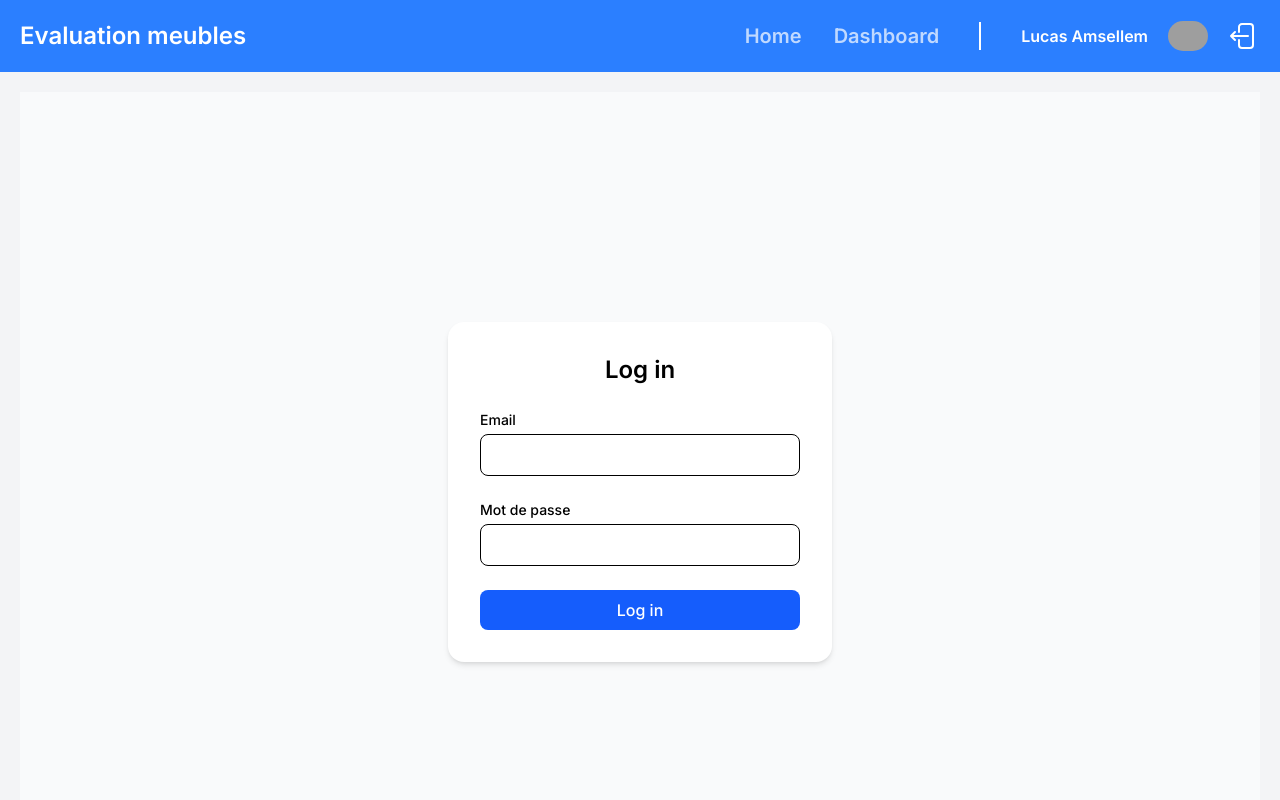
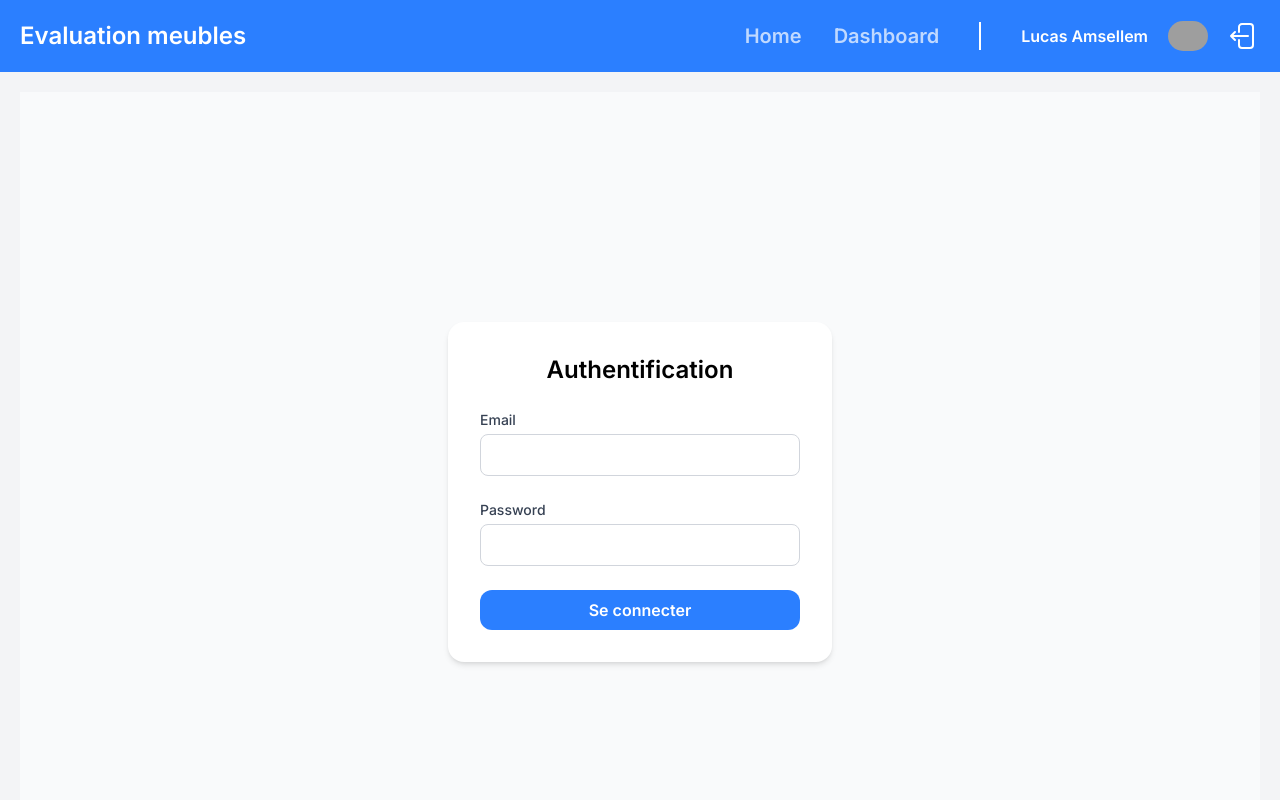
Before and after one commit to lucasamsellem/evaluation_meuble, a React (Vite) app in the folder front/: page /login in a window 1280 px wide. Shown: the top 800 px of the page. Built offline with nearby package versions, Linux system fonts and the light colour scheme; grey boxes are pictures that could not be loaded.

Commit message:
feat: minor refactoring

```diff
--- a/front/src/components/ActionButton.tsx
+++ b/front/src/components/ActionButton.tsx
@@ -3,16 +3,23 @@ type ActionButtonProps = {
   type?: 'button' | 'submit' | 'reset';
   className?: string;
   onClick?: () => void;
+  isLoading?: boolean;
 };
 
-function ActionButton({ type = 'button', children, className, onClick }: ActionButtonProps) {
+function ActionButton({
+  type = 'button',
+  className,
+  isLoading,
+  onClick,
+  children,
+}: ActionButtonProps) {
   return (
     <button
       className={`text-white bg-blue-500 px-3 py-2 rounded-xl font-semibold ${className}`}
       onClick={onClick}
       type={type}
     >
-      {children}
+      {isLoading ? 'Loading...' : children}
     </button>
   );
 }
--- a/front/src/components/FormField.tsx
+++ b/front/src/components/FormField.tsx
@@ -1,4 +1,5 @@
 import React from 'react';
+import capitalizeFirstLetter from '../utils/capitalizeFirstLetter';
 
 interface FormFieldProps {
   label?: string;
@@ -23,7 +24,7 @@ function FormField({
     <div className='flex flex-col gap-1'>
       {label && (
         <label htmlFor={name} className='text-sm font-medium text-gray-700'>
-          {label}
+          {capitalizeFirstLetter(label)}
         </label>
       )}
 
--- a/front/src/components/Furniture.tsx
+++ b/front/src/components/Furniture.tsx
@@ -18,15 +18,15 @@ type FurnitureProps = {
   quantity: number;
 };
 
+const fallbackImg =
+  'https://external-content.duckduckgo.com/iu/?u=https%3A%2F%2Fm.media-amazon.com%2Fimages%2FI%2F61yLZ0ct4jL._AC_SL1500_.jpg&f=1&nofb=1&ipt=0f5b1e8047bb48843e87a04276b699075e7faa908d6f0f709e156b5e7299783a';
+
 function Furniture({ id, img, name, materials, category, quantity }: FurnitureProps) {
   const { value: isQuantityField, toggle: toggleQuantityField } = useToggle();
-  const [newQuantity, setNewQuantity] = useState<number>(1);
+  const [newQuantity, setNewQuantity] = useState<number>(0);
   const fieldRef = useRef<HTMLDivElement>(null);
 
   // TODO: AJOUTER COMANY QUAND ISSA AURA FAIT
-
-  const fallbackImg =
-    'https://external-content.duckduckgo.com/iu/?u=https%3A%2F%2Fm.media-amazon.com%2Fimages%2FI%2F61yLZ0ct4jL._AC_SL1500_.jpg&f=1&nofb=1&ipt=0f5b1e8047bb48843e87a04276b699075e7faa908d6f0f709e156b5e7299783a';
 
   useEffect(() => {
     const handleClickOutside = (event: MouseEvent) => {
@@ -34,14 +34,15 @@ function Furniture({ id, img, name, materials, category, quantity }: FurniturePr
         toggleQuantityField();
       }
     };
-
     document.addEventListener('mousedown', handleClickOutside);
-
     return () => document.removeEventListener('mousedown', handleClickOutside);
   }, [isQuantityField, toggleQuantityField]);
 
   return (
-    <li key={id} className='w-full rounded-4xl bg-white flex flex-col justify-between h-fit p-2'>
+    <li
+      key={id}
+      className='w-full rounded-4xl bg-white flex hover:transform hover:-translate-y-1 transition flex-col justify-between h-fit p-2'
+    >
       <img className='rounded-4xl w-full h-80 object-cover' src={img || fallbackImg} />
 
       <div className='p-5 flex flex-col gap-y-10'>
@@ -52,7 +53,7 @@ function Furniture({ id, img, name, materials, category, quantity }: FurniturePr
               <Link
                 key={material}
                 to={`/material/${slugify(material)}`}
-                className='bg-gray-100 rounded-lg px-3 py-1 hover:bg-gray-200 transition'
+                className='bg-gray-100 rounded-lg px-3 py-1 font-medium hover:bg-gray-200 transition'
               >
                 {capitalizeFirstLetter(material)}
               </Link>
@@ -79,7 +80,7 @@ function Furniture({ id, img, name, materials, category, quantity }: FurniturePr
               onClick={toggleQuantityField}
               className='hover:opacity-50 rounded-xl flex gap-x-2 transition'
             >
-              <PlusIcon /> <strong>{quantity}</strong>
+              <PlusIcon /> <strong>{newQuantity || quantity}</strong>
             </button>
           )}
           <span className='flex gap-x-2'>
--- a/front/src/layout/Header.tsx
+++ b/front/src/layout/Header.tsx
@@ -35,10 +35,12 @@ function Header() {
 
         <div className='flex items-center gap-x-5'>
           <span>Lucas Amsellem</span>
+
           <img
             src='https://external-content.duckduckgo.com/iu/?u=https%3A%2F%2Fimgcdn.stablediffusionweb.com%2F2024%2F12%2F11%2F35a41202-c7ab-467b-ac37-81e8f13d6eb7.jpg&f=1&nofb=1&ipt=eeb5fa124fe009ba9b7d79940295b800a7ada18ed996c293d0461a8a3e8b0a8d'
             className='w-10 rounded-full'
           />
+
           <LogoutIcon />
         </div>
       </div>
--- a/front/src/layout/LoginForm.tsx
+++ b/front/src/layout/LoginForm.tsx
@@ -1,4 +1,6 @@
 import { useState } from 'react';
+import FormField from '../components/FormField';
+import ActionButton from '../components/ActionButton';
 
 interface LoginFormProps {
   onSubmit: (email: string, password: string) => void;
@@ -20,45 +22,29 @@ function LoginForm({ onSubmit, isLoading, error }: LoginFormProps) {
       onSubmit={handleSubmit}
       className='bg-white mx-auto shadow-md rounded-2xl p-8 w-full max-w-sm space-y-6'
     >
-      <h2 className='text-2xl font-semibold text-center'>Log in</h2>
+      <h2 className='text-2xl font-semibold text-center'>Authentification</h2>
 
       {error && <p className='text-red-600 text-sm text-center'>{error}</p>}
 
-      <div>
-        <label className='block text-sm font-medium mb-1' htmlFor='email'>
-          Email
-        </label>
-        <input
-          id='email'
+      <FormField
+        value={email}
+        label='email'
         type='email'
-          className='w-full border rounded-lg px-3 py-2 focus:outline-none focus:ring-2 focus:ring-blue-500'
-          value={email}
+        name='email'
         onChange={(e) => setEmail(e.target.value)}
-          required
       />
-      </div>
 
-      <div>
-        <label className='block text-sm font-medium mb-1' htmlFor='password'>
-          Mot de passe
-        </label>
-        <input
-          id='password'
+      <FormField
+        value={password}
+        label='password'
         type='password'
-          className='w-full border rounded-lg px-3 py-2 focus:outline-none focus:ring-2 focus:ring-blue-500'
-          value={password}
+        name='password'
         onChange={(e) => setPassword(e.target.value)}
-          required
       />
-      </div>
 
-      <button
-        type='submit'
-        disabled={isLoading}
-        className='w-full bg-blue-600 hover:bg-blue-700 text-white font-medium py-2 rounded-lg transition disabled:opacity-60'
-      >
-        {isLoading ? 'Loading...' : 'Log in'}
-      </button>
+      <ActionButton type='submit' isLoading={isLoading} className='w-full'>
+        Se connecter
+      </ActionButton>
     </form>
   );
 }
--- a/front/src/pages/HomePage.tsx
+++ b/front/src/pages/HomePage.tsx
@@ -18,7 +18,7 @@ function HomePage() {
         <NewFurnitureForm />
       </Modal>
 
-      <ul className='grid grid-cols-3 gap-5'>
+      <ul className='grid grid-cols-3 gap-8'>
         {Object.values(data.furnitures).map(
           ({ description, title, image, quantity, category_id, materials }) => (
             <Furniture
--- a/front/src/pages/MaterialPage.tsx
+++ b/front/src/pages/MaterialPage.tsx
@@ -6,12 +6,11 @@ function MaterialPage() {
 
   if (!material) return <p>Material not found</p>;
 
-  const { img, label, description } = MATERIALS_DETAILS[material];
+  const { img, description } = MATERIALS_DETAILS[material];
 
   return (
     <div>
       <img src={img || ''} />
-      <h2>{label}</h2>
       <p>{description}</p>
     </div>
   );
```
Lines whose indentation alone changed are shown as unchanged.
